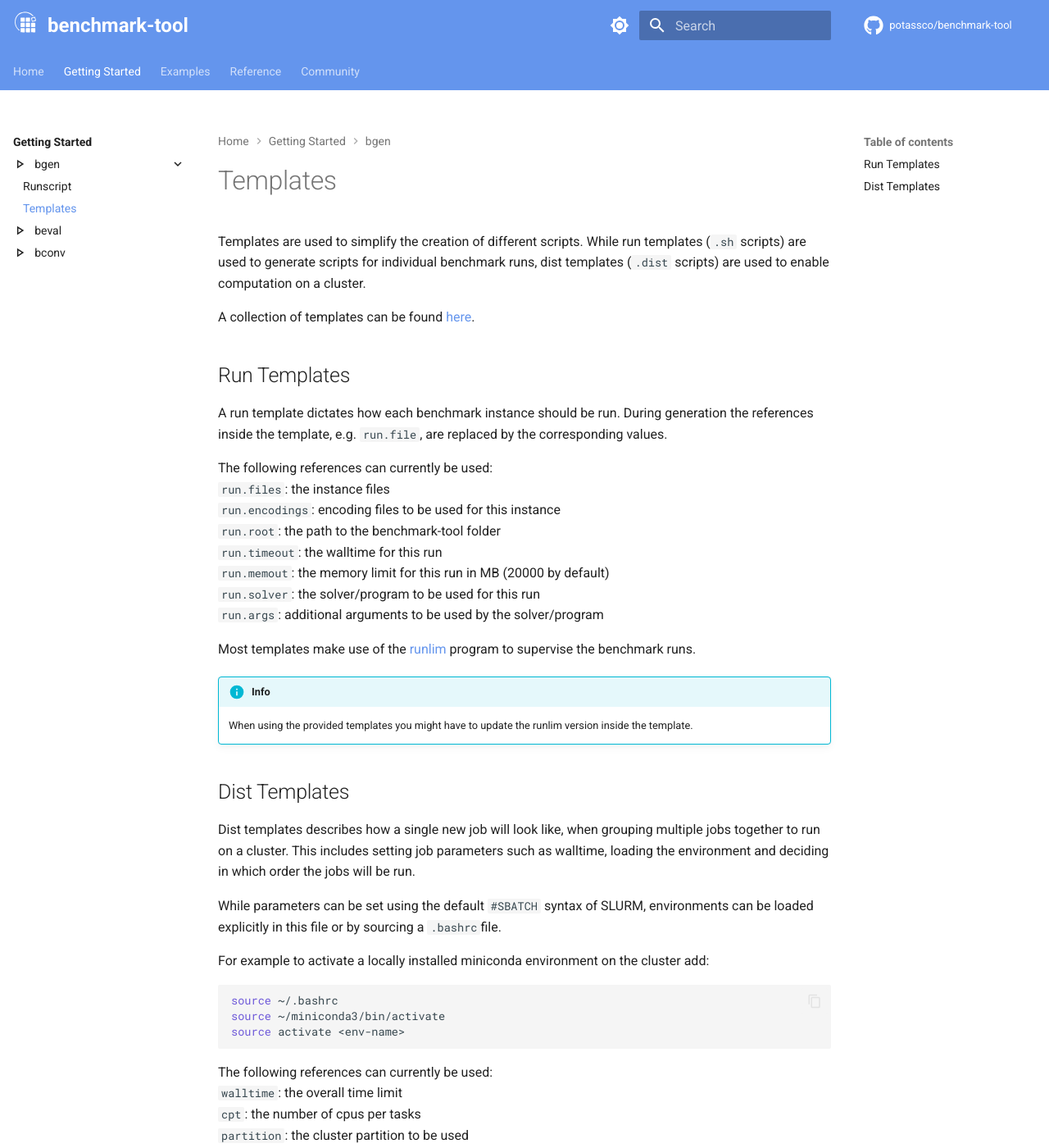
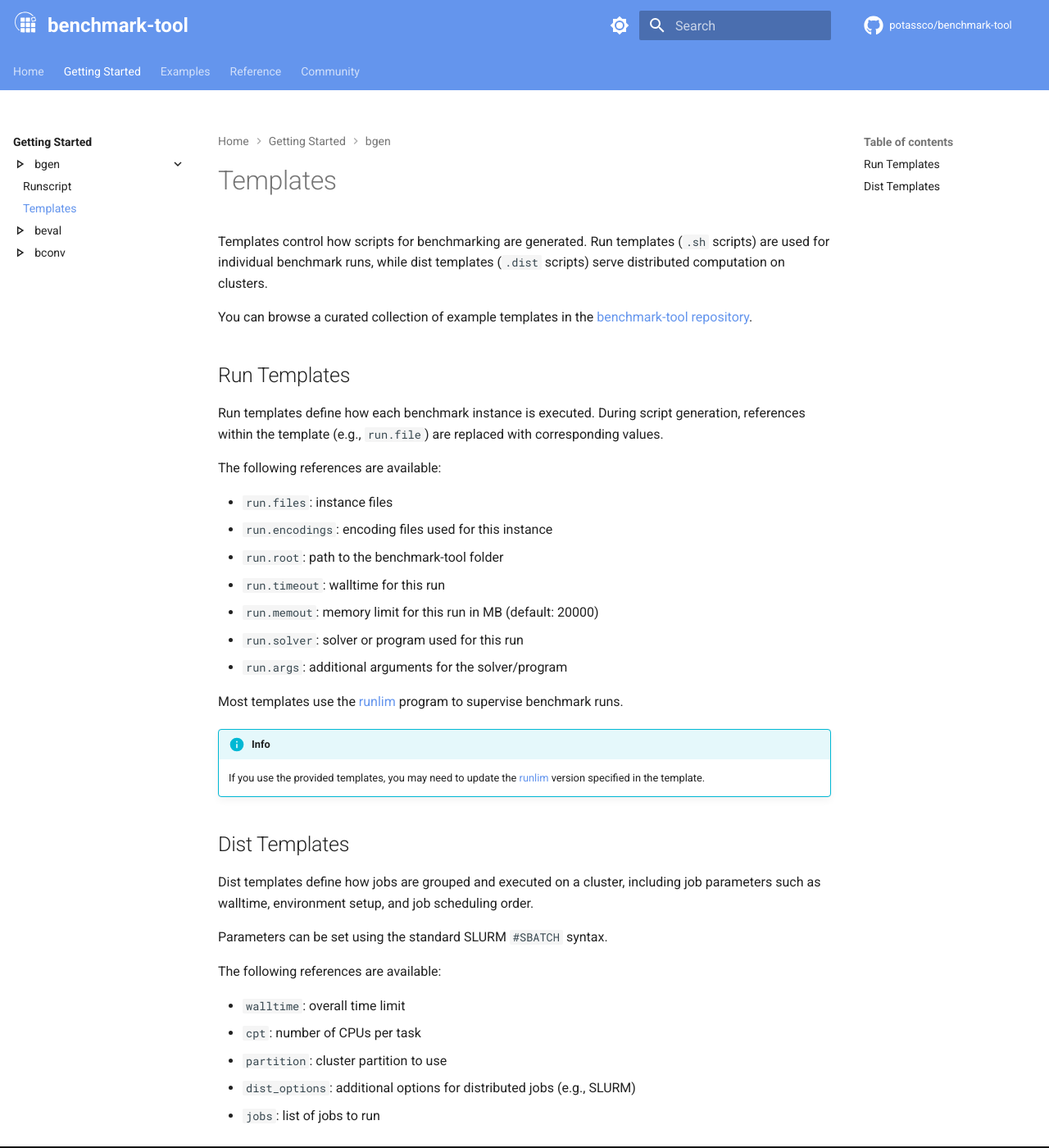
Before and after one commit to potassco/benchmark-tool, an MkDocs documentation site: the page built from docs/getting_started/bgen/templates.md, in a window 1280 px wide and 1400 px high. Shown: the whole window at 82% size. Built offline with MkDocs 1.6.1 and Material for MkDocs 9.7.7, drawn with Linux system fonts in a browser that asks for light colours; comment, search, counter and statistics services are not loaded; some of the changed text lies outside the part shown.

Commit message:
pass over templates
I decided to remove comments regarding sourcing miniconda or bashrc.
I think that conda environments should rather be sourced by the solver
script to keep the templates as generic as possible. Sourcing bashrc
files in scripts is always a bad idea.

````diff
--- a/docs/getting_started/bgen/templates.md
+++ b/docs/getting_started/bgen/templates.md
@@ -2,46 +2,49 @@
 title: "Templates"
 ---
 
-# Templates
+Templates control how scripts for benchmarking are generated. Run templates
+(`.sh` scripts) are used for individual benchmark runs, while dist templates
+(`.dist` scripts) serve distributed computation on clusters.
 
-Templates are used to simplify the creation of different scripts. While run templates (`.sh` scripts) are used to generate scripts for individual benchmark runs, dist templates (`.dist` scripts) are used to enable computation on a cluster.
-
-A collection of templates can be found [here](https://github.com/potassco/benchmark-tool/blob/master/templates).
+You can browse a curated collection of example templates in the [benchmark-tool
+repository].
 
 ## Run Templates
-A run template dictates how each benchmark instance should be run. During generation the references inside the template, e.g. `run.file`, are replaced by the corresponding values.
 
-The following references can currently be used:
-`run.files`: the instance files
-`run.encodings`: encoding files to be used for this instance
-`run.root`: the path to the benchmark-tool folder
-`run.timeout`: the walltime for this run
-`run.memout`: the memory limit for this run in MB (20000 by default)
-`run.solver`: the solver/program to be used for this run
-`run.args`: additional arguments to be used by the solver/program
+Run templates define how each benchmark instance is executed. During script
+generation, references within the template (e.g., `run.file`) are replaced with
+corresponding values.
 
+The following references are available:
 
-Most templates make use of the [runlim](https://github.com/arminbiere/runlim) program to supervise the benchmark runs.
+- `run.files`: instance files
+- `run.encodings`: encoding files used for this instance
+- `run.root`: path to the benchmark-tool folder
+- `run.timeout`: walltime for this run
+- `run.memout`: memory limit for this run in MB (default: 20000)
+- `run.solver`: solver or program used for this run
+- `run.args`: additional arguments for the solver/program
+
+Most templates use the [runlim] program to supervise benchmark runs.
 
 !!! info
-    When using the provided templates you might have to update the runlim version inside the template.
+    If you use the provided templates, you may need to update the [runlim]
+    version specified in the template.
 
 ## Dist Templates
 
-Dist templates describes how a single new job will look like, when grouping multiple jobs together to run on a cluster. This includes setting job parameters such as walltime, loading the environment and deciding in which order the jobs will be run.
+Dist templates define how jobs are grouped and executed on a cluster, including
+job parameters such as walltime, environment setup, and job scheduling order.
 
-While parameters can be set using the default `#SBATCH` syntax of SLURM, environments can be loaded explicitly in this file or by sourcing a `.bashrc`file.
+Parameters can be set using the standard SLURM `#SBATCH` syntax.
 
-For example to activate a locally installed miniconda environment on the cluster add:
-```bash
-source ~/.bashrc
-source ~/miniconda3/bin/activate
-source activate <env-name>
-```
+The following references are available:
 
-The following references can currently be used:
-`walltime`: the overall time limit
-`cpt`: the number of cpus per tasks
-`partition`: the cluster partition to be used
-`dist_options`: additional options for distributed jobs (e.g. for SLURM)
-`jobs`: a list of jobs to be run
+- `walltime`: overall time limit
+- `cpt`: number of CPUs per task
+- `partition`: cluster partition to use
+- `dist_options`: additional options for distributed jobs (e.g., SLURM)
+- `jobs`: list of jobs to run
+
+[benchmark-tool repository]: https://github.com/potassco/benchmark-tool/blob/master/templates
+[runlim]: https://github.com/arminbiere/runlim
````
